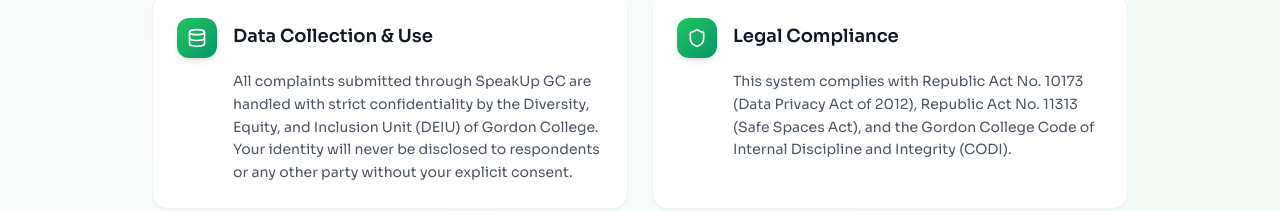
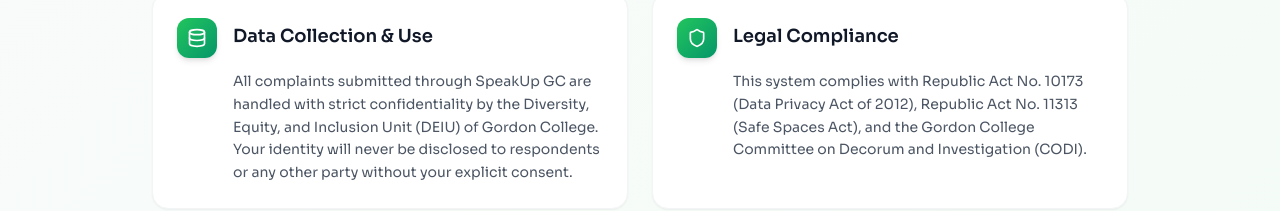
Before and after one commit to Cristineddd/SpeakUp-GC, a Next.js app in the folder frontend/: page /privacy in a window 1280 px wide. Shown: the part 411-622 px from the top of the page. Built offline with nearby package versions, Linux system fonts and the light colour scheme; no server answers.

Commit message:
Fix CODI acronym to Committee on Decorum and Investigation

```diff
--- a/frontend/src/views/PrivacyPolicy.tsx
+++ b/frontend/src/views/PrivacyPolicy.tsx
@@ -14,7 +14,7 @@ const PrivacyPolicy = () => {
     {
       icon: Shield,
       title: "Legal Compliance",
-      content: "This system complies with Republic Act No. 10173 (Data Privacy Act of 2012), Republic Act No. 11313 (Safe Spaces Act), and the Gordon College Code of Internal Discipline and Integrity (CODI)."
+      content: "This system complies with Republic Act No. 10173 (Data Privacy Act of 2012), Republic Act No. 11313 (Safe Spaces Act), and the Gordon College Committee on Decorum and Investigation (CODI)."
     },
     {
       icon: Lock,
--- a/frontend/src/views/TermsAndConditions.tsx
+++ b/frontend/src/views/TermsAndConditions.tsx
@@ -14,7 +14,7 @@ const TermsAndConditions = () => {
     {
       icon: Users,
       title: "Eligibility",
-      content: "This platform is available to students, faculty, staff, and authorized personnel of Gordon College. By using SpeakUp GC, you confirm that you are eligible to file complaints under the Gordon College Code of Internal Discipline and Integrity (CODI)."
+      content: "This platform is available to students, faculty, staff, and authorized personnel of Gordon College. By using SpeakUp GC, you confirm that you are eligible to file complaints under the Gordon College Committee on Decorum and Investigation (CODI)."
     },
     {
       icon: AlertTriangle,
```
